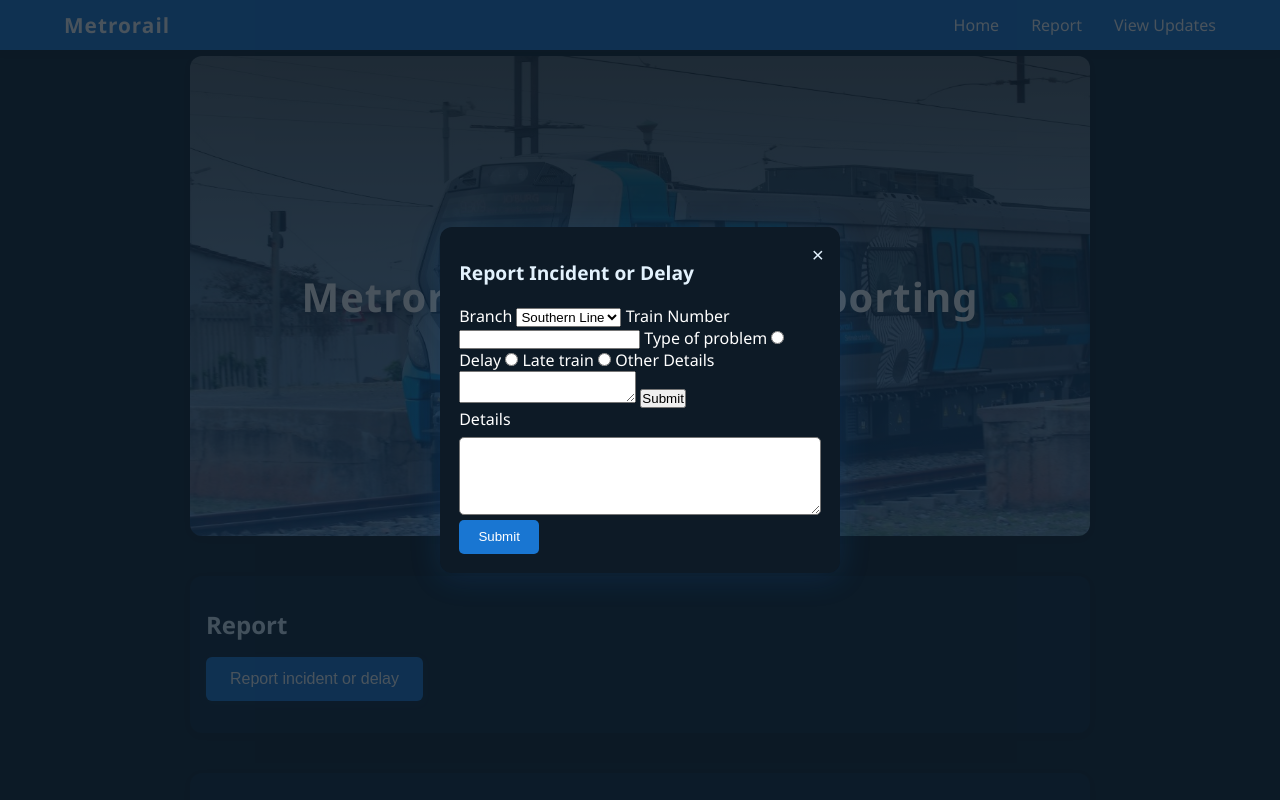
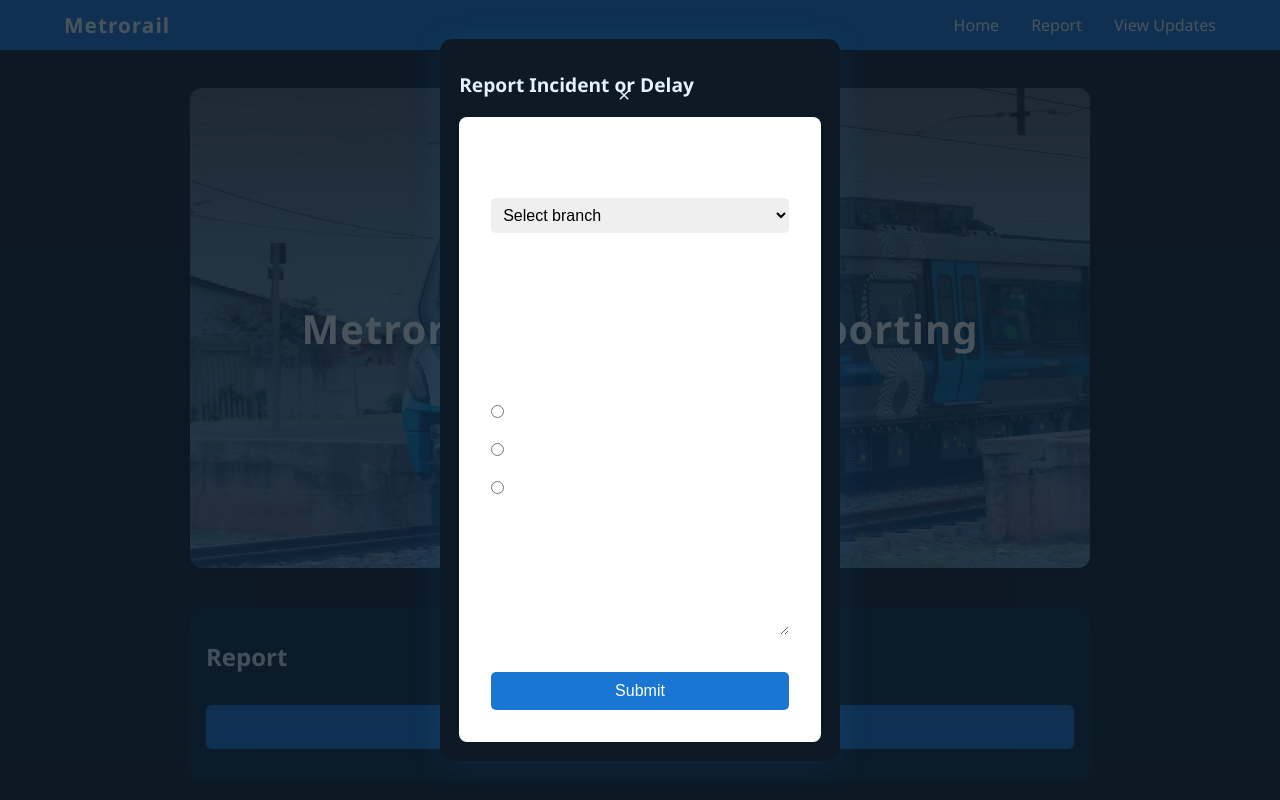
Before and after one commit to Bejorn/Train-reports, a plain HTML site: page index.html in a window 1280 px wide. Both pictures are taken after a click on the button "Report incident or delay". Shown: the top 800 px of the page. Drawn offline with Linux system fonts and the light colour scheme; no server answers.

Commit message:
Add files via upload

```diff
--- a/index.html
+++ b/index.html
@@ -1,6 +1,7 @@
 <!DOCTYPE html>
 <html lang="en">
 <head>
+    <link rel="stylesheet" href="style.css" />
     <meta charset="UTF-8">
     <meta name="viewport" content="width=device-width, initial-scale=1.0">
     <title>Metrorail updates and reporting</title>
@@ -170,43 +171,46 @@
             <div id="reportModal" style="background:var(--dark-blue); color:var(--white); border-radius:12px; max-width:400px; width:90%; padding:2rem 1.2rem 1.2rem 1.2rem; box-shadow:0 4px 32px rgba(25,118,210,0.15); position:relative;">
   <button id="closeReportModal" style="position:absolute; top:1rem; right:1rem; background:none; border:none; color:var(--light-blue); font-size:1.3rem; cursor:pointer;">&times;</button>
   <h3 style="margin-bottom:1.2rem; color:var(--light-blue); font-size:1.2rem;">Report Incident or Delay</h3>
+
   <form id="reportForm"
         method="POST"
         action="https://script.google.com/macros/s/AKfycbzKnIQkoC9aNpbyDjblkIS5hqQAr2XZFgwH15MzPQZW3bYZdesjfs-cuYIT-mIqU_9F/exec"
         target="hidden_iframe"
         onsubmit="document.getElementById('thankYouMessage').style.display = 'block';">
 
-  <label for="branch">Branch</label>
-  <select name="branch" id="branch" required>
+    <label for="branch" style="display:block; margin-bottom:0.4rem;">Branch</label>
+    <select id="branch" name="branch" required style="width:100%; padding:0.5rem; border-radius:5px; border:none; margin-bottom:1rem;">
+      <option value="" disabled selected>Select branch</option>
       <option value="southern line">Southern Line</option>
-    ...
+      <option value="central line">Central Line</option>
+      <option value="northern line">Northern Line</option>
+      <option value="cape flats line">Cape Flats Line</option>
+      <option value="limited malmesbury line">Limited Malmesbury Line</option>
     </select>
 
-  <label for="trainNumber">Train Number</label>
-  <input type="text" name="trainNumber" id="trainNumber" required />
+    <label for="trainNumber" style="display:block; margin-bottom:0.4rem;">Train 3-digit number</label>
+    <input type="text" id="trainNumber" name="trainNumber" maxlength="3" pattern="\d{3}" required style="width:100%; padding:0.5rem; border-radius:5px; border:none; margin-bottom:1rem;" />
 
-  <label>Type of problem</label>
-  <input type="radio" name="problemType" value="delay" required> Delay
-  <input type="radio" name="problemType" value="late train"> Late train
-  <input type="radio" name="problemType" value="other"> Other
+    <label style="display:block; margin-bottom:0.4rem;">Type of problem</label>
+    <div style="margin-bottom:1rem;">
+      <label style="margin-right:1rem;"><input type="radio" name="problemType" value="delay" required /> Delay</label>
+      <label style="margin-right:1rem;"><input type="radio" name="problemType" value="late train" /> Late train</label>
+      <label><input type="radio" name="problemType" value="other" /> Other</label>
+    </div>
 
-  <label for="details">Details</label>
-  <textarea name="details" id="details"></textarea>
+    <label for="details" style="display:block; margin-bottom:0.4rem;">Details</label>
+    <textarea id="details" name="details" rows="4" style="width:100%; padding:0.5rem; border-radius:5px; border:none; margin-bottom:1rem;" required></textarea>
 
-  <button type="submit">Submit</button>
+    <button type="submit" style="background:var(--primary-blue); color:var(--white); border:none; padding:0.6rem 1.2rem; border-radius:5px;">Submit</button>
   </form>
 
   <iframe name="hidden_iframe" style="display:none;"></iframe>
 
-<div id="thankYouMessage" style="display:none;">
-  Thank you for reporting your problem.
+  <div id="thankYouMessage" style="display:none; text-align:center; margin-top:1.5rem; color:var(--light-blue);">
+    Thank you for reporting your problem
+  </div>
 </div>
 
-  <label for="details" style="display:block; margin-bottom:0.4rem;">Details</label>
-  <textarea id="details" name="details" rows="4" style="width:100%; padding:0.5rem; border-radius:5px;" required></textarea>
-
-  <button type="submit" style="background:var(--primary-blue); color:var(--white); border:none; padding:0.6rem 1.2rem; border-radius:5px;">Submit</button>
-</form>
 
 <iframe name="hidden_iframe" style="display:none;"></iframe>
 <div id="thankYouMessage" style="display:none; text-align:center; margin-top:1.5rem; color:var(--light-blue);">
```
Lines whose indentation alone changed are shown as unchanged.
